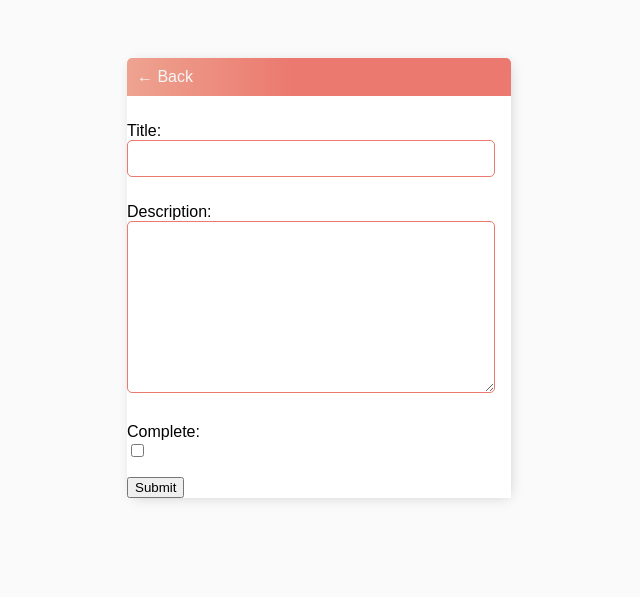
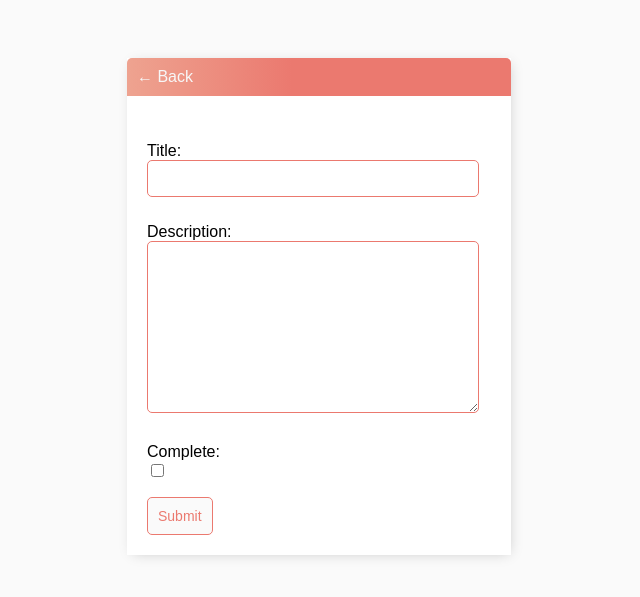
Before and after one commit to JustA3DObject/ToDo-List-App, a Django app: page /task-create/ in a window 1280 px wide. Shown: the top 597 px of the page, without its empty margins (321-961 px from the left). Run offline with Django 4.2, Linux system fonts and the light colour scheme; a user stored in the database is signed in.

Commit message:
Added properties for task-form-body

```diff
--- a/todolist/base/static/css/master.css
+++ b/todolist/base/static/css/master.css
@@ -120,3 +120,7 @@ label {
     cursor: pointer;
     text-decoration: none;
 }
+
+.task-form-body {
+    padding: 20px;
+}
--- a/todolist/base/templates/base/task_form.html
+++ b/todolist/base/templates/base/task_form.html
@@ -5,8 +5,12 @@
 
 </div>
 
-<form action="" method="POST">
-    {% csrf_token %} {{ form.as_p }}
-    <input type="submit" value="Submit">
-</form>
+<div class="task-form-body">
+    <form action="" method="POST">
+        {% csrf_token %} {{ form.as_p }}
+        <input class="button" type="submit" value="Submit">
+    </form>
+</div>
+
+
 {% endblock content %}
```
